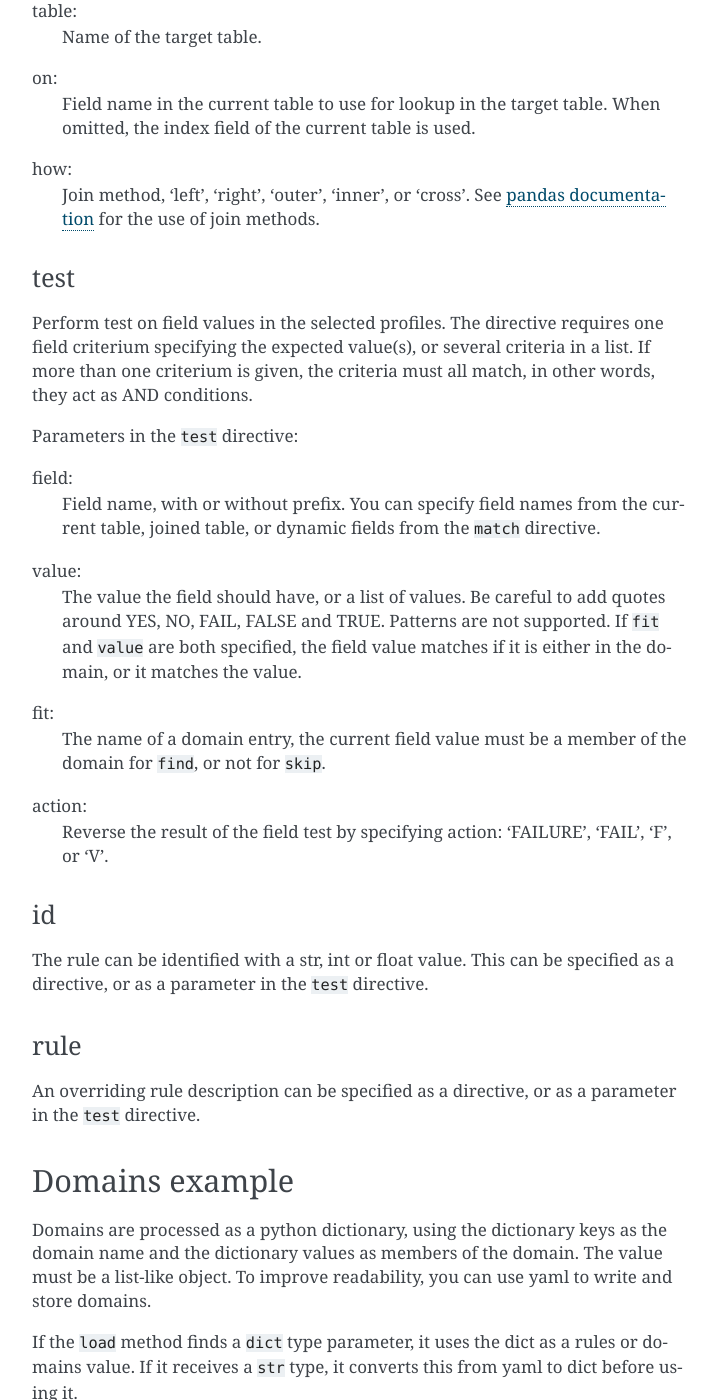
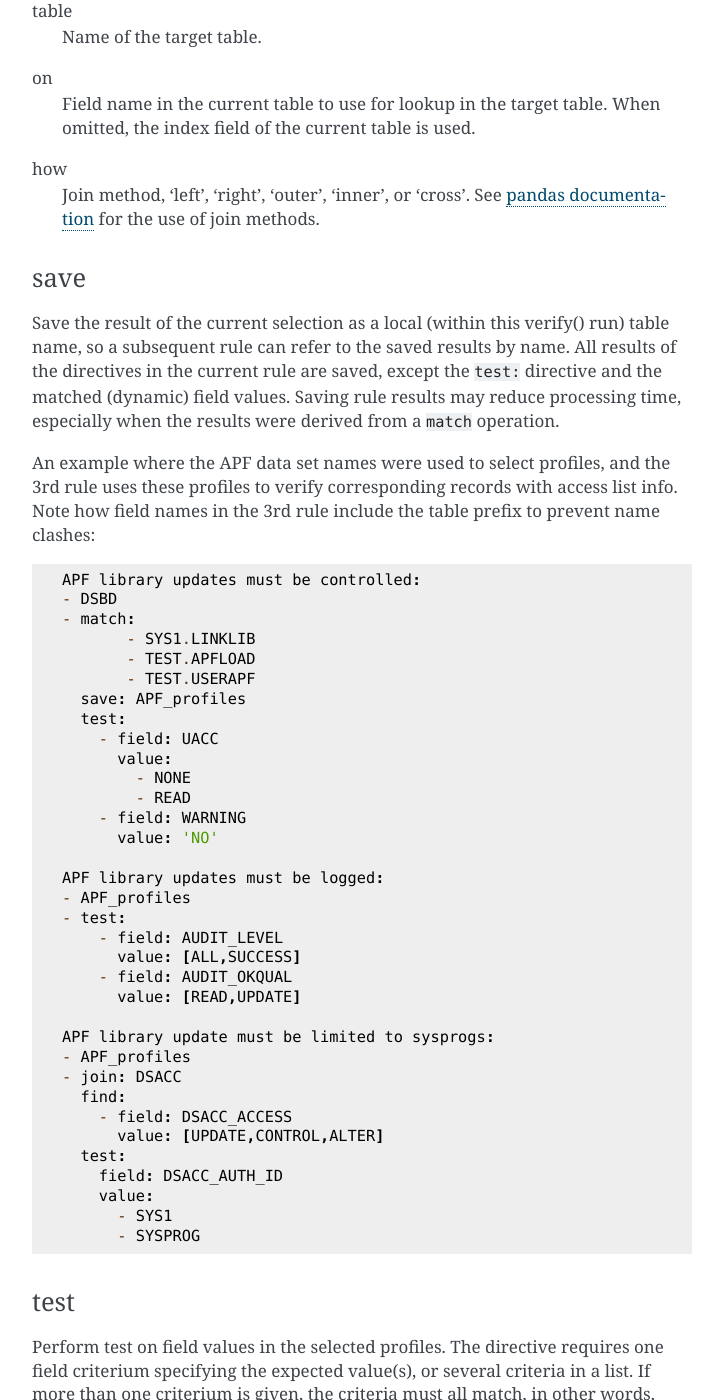
Before and after one commit to wizardofzos/pyracf, a Sphinx documentation site: the page built from docs/RuleVerifier.rst, in a window 1280 px wide and 1400 px high, scrolled down 9024 px. Shown: the whole window, without its empty margins (388-1111 px from the left). Built offline with Sphinx 7.4.7, drawn with Linux system fonts in a browser that asks for light colours; pages that are not in the unit, such as notebooks, are missing from menus; some of the changed text lies outside the part shown.

Commit message:
save directive in RuleVerifier
save: tablename
saves the result of selection criteria for use in a subsequent rule

acl() method moved to output specification chapter

```diff
--- a/docs/RuleVerifier.rst
+++ b/docs/RuleVerifier.rst
@@ -290,14 +290,14 @@ If an OR condition is needed, you can specify additional ``find`` and ``skip`` d
 
 Parameters in the ``find`` and ``skip`` criteria:
 
-field:
+field
   Field name, with or without prefix.  You can specify field names from the current table, joined table, or dynamic fields from the ``match`` directive.
 
-value:
+value
   The value the field should have, or a list of values.  Be careful to add quotes around YES, NO, FAIL, FALSE and TRUE.  Patterns are not supported.
   If ``fit`` and ``value`` are both specified, the field value matches if it is either in the domain, or it matches the value.
 
-fit:
+fit
   The name of a domain entry, the current field value must be a member of the domain for ``find``, or not for ``skip``.
 
 join
@@ -352,15 +352,59 @@ Parameters of the ``join`` directive:
 
 or a dict with keys:
 
-table:
+table
   Name of the target table.
 
-on:
+on
   Field name in the current table to use for lookup in the target table.  When omitted, the index field of the current table is used.
 
-how:
+how
   Join method, 'left', 'right', 'outer', 'inner', or 'cross'.
   See `pandas documentation <https://pandas.pydata.org/pandas-docs/stable/reference/api/pandas.DataFrame.join.html>`_ for the use of join methods.
+
+save
+""""
+Save the result of the current selection as a local (within this verify() run) table name, so a subsequent rule can refer to the saved results by name.
+All results of the directives in the current rule are saved, except the ``test:`` directive and the matched (dynamic) field values.
+Saving rule results may reduce processing time, especially when the results were derived from a ``match`` operation.
+
+An example where the APF data set names were used to select profiles, and the 3rd rule uses these profiles to verify corresponding records with access list info.
+Note how field names in the 3rd rule include the table prefix to prevent name clashes::
+
+	APF library updates must be controlled:
+	- DSBD
+	- match:
+	       - SYS1.LINKLIB
+	       - TEST.APFLOAD
+	       - TEST.USERAPF
+	  save: APF_profiles
+	  test:
+	    - field: UACC
+	      value:
+	        - NONE
+	        - READ
+	    - field: WARNING
+	      value: 'NO'
+
+	APF library updates must be logged:
+	- APF_profiles
+	- test:
+	    - field: AUDIT_LEVEL
+	      value: [ALL,SUCCESS]
+	    - field: AUDIT_OKQUAL
+	      value: [READ,UPDATE]
+
+	APF library update must be limited to sysprogs:
+	- APF_profiles
+	- join: DSACC
+	  find:
+	    - field: DSACC_ACCESS
+	      value: [UPDATE,CONTROL,ALTER]
+	  test:
+	    field: DSACC_AUTH_ID
+	    value:
+	      - SYS1
+	      - SYSPROG
 
 test
 """"
@@ -369,17 +413,17 @@ The directive requires one field criterium specifying the expected value(s), or
 
 Parameters in the ``test`` directive:
 
-field:
+field
   Field name, with or without prefix.  You can specify field names from the current table, joined table, or dynamic fields from the ``match`` directive.
 
-value:
+value
   The value the field should have, or a list of values.  Be careful to add quotes around YES, NO, FAIL, FALSE and TRUE.  Patterns are not supported.
   If ``fit`` and ``value`` are both specified, the field value matches if it is either in the domain, or it matches the value.
 
-fit:
+fit
   The name of a domain entry, the current field value must be a member of the domain for ``find``, or not for ``skip``.
 
-action:
+action
   Reverse the result of the field test by specifying action: 'FAILURE', 'FAIL', 'F', or 'V'.
 
 id
@@ -402,31 +446,31 @@ If the ``load`` method finds a ``dict`` type parameter, it uses the dict as a ru
 
 The default policy module ``profile_field_rules.py`` introduces some useful domains:
 
-USER:
+USER
   List of all RACF defined user IDs.
 
-GROUP:
+GROUP
   List of all RACF defined group names.
 
-ID:
+ID
   The ``union`` of USER and GROUP, giving IDs that could be used as, for example, OWNER of a profile.
 
-SPECIALID:
+SPECIALID
   Special values that can be used in (some) PERMITs and profile qualifiers: ``*``, ``&RACUID``, and ``&RACGRP``.
 
-ACLID:
+ACLID
   The ``union`` of ID and SPECIALID, providing a domain to use for verifying PERMITs.
 
-RACFVARS:
+RACFVARS
   The RACFVARS profile keys, e.g., ``&RACLNDE``.
 
-USERQUAL:
+USERQUAL
   The ``union`` of USER and RACFVARS, used to check profile qualifiers that should contain a (configuarable) user ID.
 
-CATEGORY, SECLEVEL, SECLABEL:
+CATEGORY, SECLEVEL, SECLABEL
   List of categories, security levels and security labels defined in their relevant general resource profiles.
 
-DELETE:
+DELETE
   An empty domain, to ascertain a field is empty.
 
 These domain names may be used with the ``fit`` parameter in ``find``, ``skip`` and ``test`` directives, like so::
```
Also changed, not shown: docs/CustomizingOutput.rst (+74 -2 lines), docs/Methods.rst (+2 -73 lines), 12 other files.
